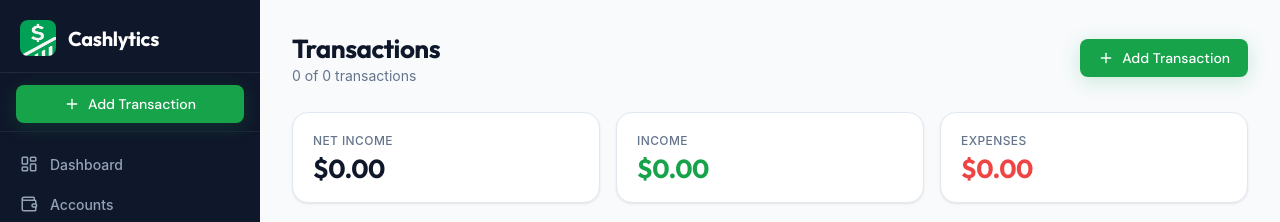
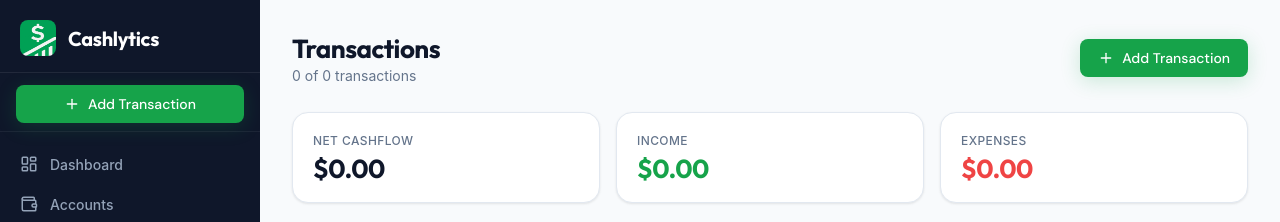
Before and after one commit to Josiah-J-Projects/Cashlytics, a React (Vite) app: page /Cashlytics/transactions in a window 1280 px wide. Shown: the top 222 px of the page. Built offline with nearby package versions, Linux system fonts and the light colour scheme.

Commit message:
Transactions no longer show as income

```diff
--- a/src/pages/Home.jsx
+++ b/src/pages/Home.jsx
@@ -23,6 +23,18 @@ function ChartTooltip({ active, payload, label }) {
   )
 }
 
+function PieTooltip({ active, payload, total }) {
+  if (!active || !payload?.length) return null
+  const val = payload[0].value
+  const pct = total > 0 ? ((val / total) * 100).toFixed(1) : '0'
+  return (
+    <div className="customTooltip">
+      <div style={{ fontWeight: 600, marginBottom: 4 }}>{payload[0].name}</div>
+      <div>{fmt(val)} <span style={{ opacity: 0.7 }}>({pct}%)</span></div>
+    </div>
+  )
+}
+
 export default function Home() {
   const navigate = useNavigate()
   //global state
@@ -43,7 +55,7 @@ export default function Home() {
     const start = startOfMonth(d)
     const end = endOfMonth(d)
     const monthTxs = transactions.filter(t => {
-      try { return isWithinInterval(parseISO(t.date), { start, end }) } catch { return false }
+      try { return !t.isTransfer && isWithinInterval(parseISO(t.date), { start, end }) } catch { return false }
     })
     const income = monthTxs.filter(t => t.amount > 0).reduce((s, t) => s + t.amount, 0)
     const expense = monthTxs.filter(t => t.amount < 0).reduce((s, t) => s + Math.abs(t.amount), 0)
@@ -151,7 +163,7 @@ export default function Home() {
                 <Pie data={pieData} cx="50%" cy="50%" innerRadius={55} outerRadius={85} dataKey="value" paddingAngle={2}>
                   {pieData.map((entry, i) => <Cell key={i} fill={entry.color} />)}
                 </Pie>
-                <Tooltip formatter={(v) => fmt(v)} />
+                <Tooltip content={<PieTooltip total={pieData.reduce((s,p)=>s+p.value,0)} />} />
                 <Legend iconType="circle" iconSize={8} formatter={v => <span style={{ fontSize: 11 }}>{v}</span>} />
               </PieChart>
             </ResponsiveContainer>
--- a/src/pages/Transactions.jsx
+++ b/src/pages/Transactions.jsx
@@ -13,7 +13,7 @@ export default function Transactions() {
   const [filterAccount, setFilterAccount] = useState('')
   const [filterCategory, setFilterCategory] = useState('')
   const [filterType, setFilterType] = useState('')
-//find category name from stored id
+  //find category name from stored id
   const catName = (id) => budgetCategories.find(c => c.id === id)?.name || ''
 
   //combine regular and credit accounts into one list
@@ -44,9 +44,8 @@ export default function Transactions() {
     return Object.entries(groups).sort((a,b) => new Date(b[0]) - new Date(a[0]))
   }, [filtered])
 
-  //calculate totals
-  const totalIncome = filtered.filter(t => t.amount > 0).reduce((s,t) => s + t.amount, 0)
-  const totalExpenses = filtered.filter(t => t.amount < 0).reduce((s,t) => s + Math.abs(t.amount), 0)
+  const totalIncome = filtered.filter(t => !t.isTransfer && t.amount > 0).reduce((s,t) => s + t.amount, 0)
+  const totalExpenses = filtered.filter(t => !t.isTransfer && t.amount < 0).reduce((s,t) => s + Math.abs(t.amount), 0)
 
   return (
     <div className="page">
@@ -60,7 +59,7 @@ export default function Transactions() {
 
       {/* overall stats */}
       <div className="statCards statCards3" style={{ marginBottom: 20 }}>
-        <div className="statCard"><div className="statLabel">Net Income</div><div className="statValue">{fmt(totalIncome - totalExpenses, true)}</div></div>
+        <div className="statCard"><div className="statLabel">Net Cashflow</div><div className="statValue">{fmt(totalIncome - totalExpenses, true)}</div></div>
         <div className="statCard"><div className="statLabel">Income</div><div className="statValue" style={{ color: 'var(--green-600)' }}>{fmt(totalIncome, true)}</div></div>
         <div className="statCard"><div className="statLabel">Expenses</div><div className="statValue" style={{ color: 'var(--red-500)' }}>{fmt(totalExpenses, true)}</div></div>
       </div>
```
